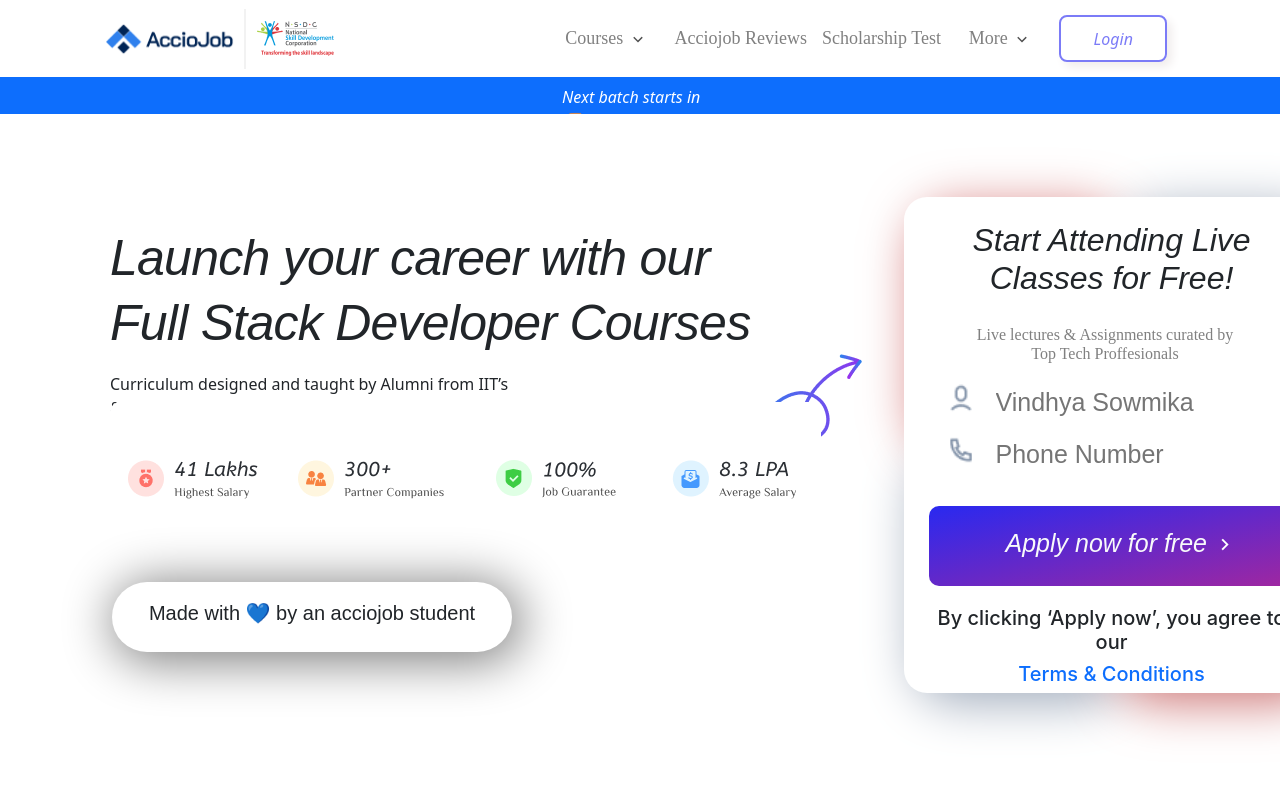
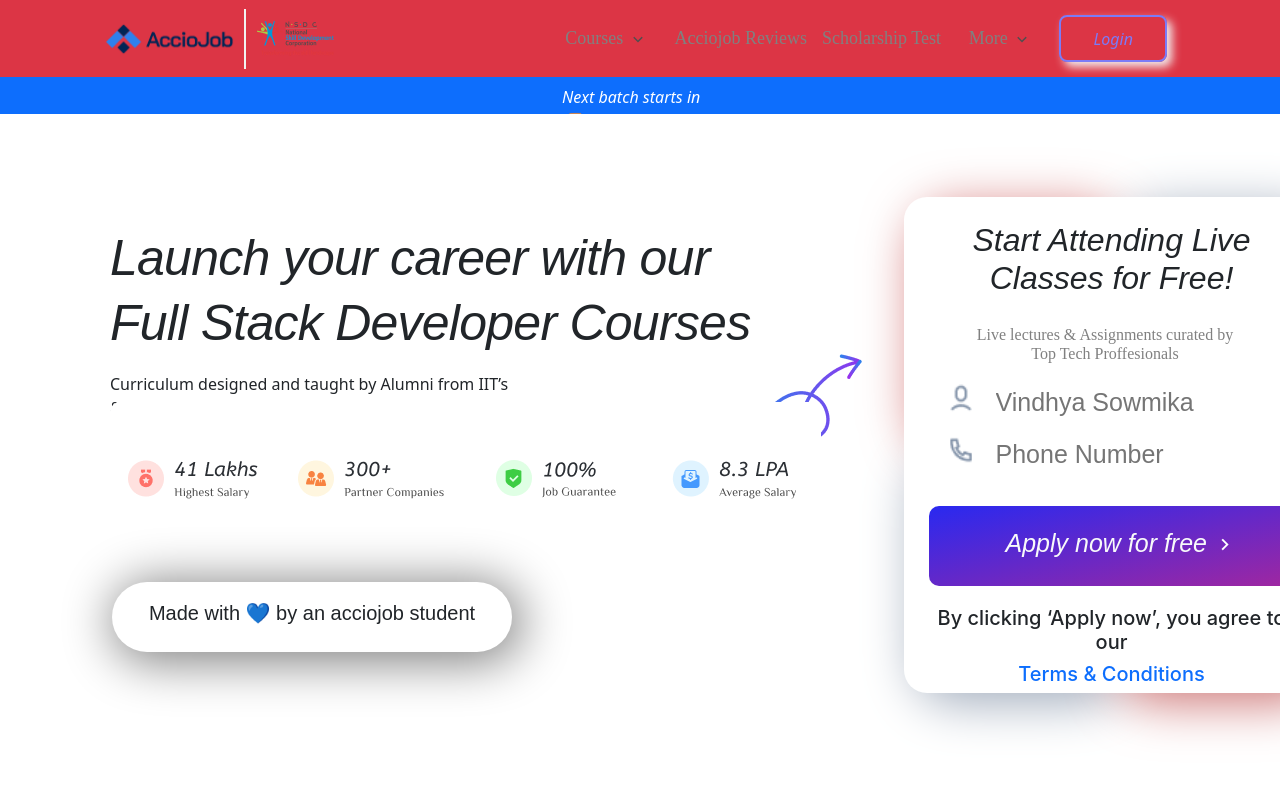
Before and after one commit to VindhyaPenna/accioclone, a plain HTML site: page index.html in a window 1280 px wide. Shown: the top 800 px of the page. Drawn offline with nearby package versions, Linux system fonts and the light colour scheme; a web font is replaced by a local one.

Commit message:
second-commit

```diff
--- a/index.html
+++ b/index.html
@@ -12,7 +12,7 @@
 <body>
 
     <main>
-        <nav class="nav d-flex align-items-center justify-content-around">
+        <nav class="nav bg-danger d-flex align-items-center justify-content-around">
             <div class="nav-main d-flex align-items-center justify-content-around">
                 <div class="d-flex justify-content-around nav-left align-items-center">
                 <img class="accio-logo" src="./Frame 66.png" alt="">
```
